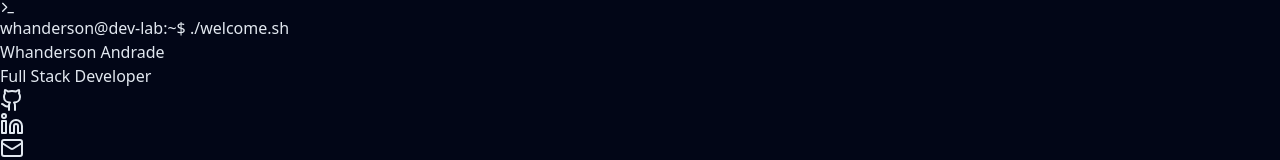
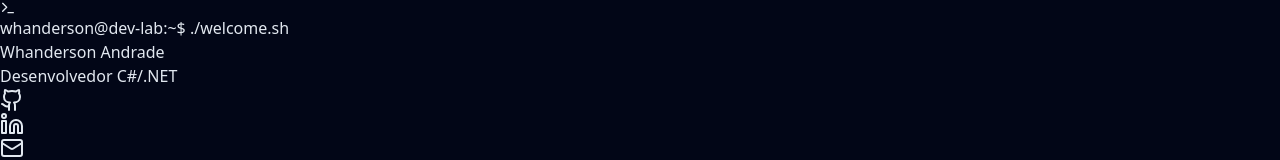
Before and after one commit to mewtoex/portfolio, a React (Vite) app: page / in a window 1280 px wide. Shown: the top 160 px of the page. Built offline with nearby package versions, Linux system fonts and the light colour scheme.

Commit message:
feat:  Alteração no texto

```diff
--- a/index.html
+++ b/index.html
@@ -1,10 +1,11 @@
 <!doctype html>
-<html lang="en">
+<html lang="pt-BR">
   <head>
     <meta charset="UTF-8" />
     <link rel="icon" type="image/svg+xml" href="/vite.svg" />
     <meta name="viewport" content="width=device-width, initial-scale=1.0" />
-    <title>portfolio</title>
+    <meta name="description" content="Portfólio de Whanderson Andrade, desenvolvedor C#/.NET com experiência em APIs, integrações, SQL Server e sistemas WMS." />
+    <title>Whanderson Andrade | Desenvolvedor C#/.NET</title>
   </head>
   <body>
     <div id="root"></div>
--- a/src/App.tsx
+++ b/src/App.tsx
@@ -67,13 +67,13 @@ function App() {
           </h1>
 
           <p className="text-xl text-slate-400 max-w-2xl leading-relaxed">
-            Full Stack Developer  <br />
+            Desenvolvedor C#/.NET <br />
           </p>
 
           <div className="flex gap-4 mt-8">
             <SocialLink href="https://github.com/mewtoex" icon={<Github />} label="GitHub" />
             <SocialLink href="https://www.linkedin.com/in/whanderson-andrade/" icon={<Linkedin />} label="LinkedIn" />
-            <SocialLink href="mailto:whanderson@egmail.com" icon={<Mail />} label="Email" />
+            <SocialLink href="mailto:whandersonba75@gmail.com" icon={<Mail />} label="Email" />
           </div>
         </motion.div>
       </header>
```
